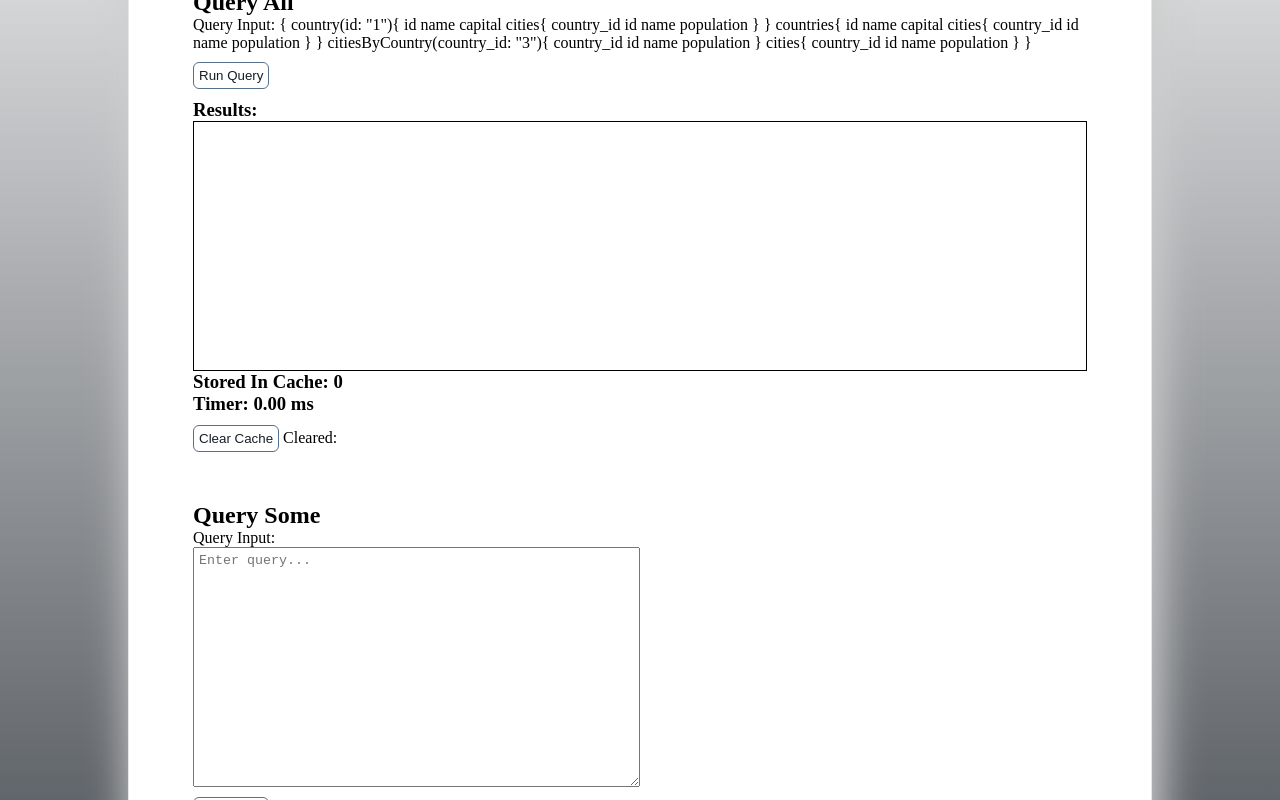
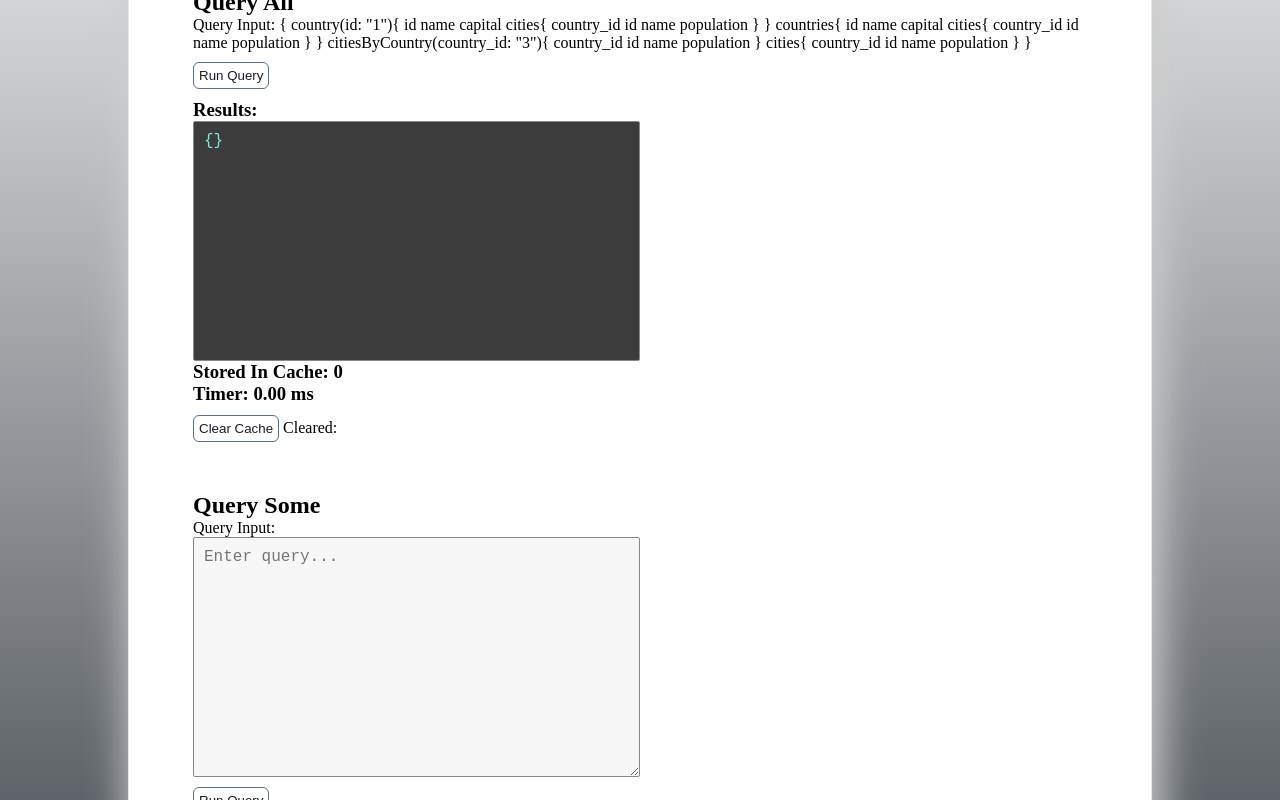
Before and after one commit to open-source-labs/Quell, a React (Create React App) app in the folder test-site/client/: page / in a window 1280 px wide. Shown: the part 300-1100 px from the top of the page. Built offline with nearby package versions, Linux system fonts and the light colour scheme; a web font is replaced by a local one.

Commit message:
Format results view

```diff
--- a/test-site/client/src/components/QueryAll.jsx
+++ b/test-site/client/src/components/QueryAll.jsx
@@ -3,7 +3,7 @@ import Quell from '../quell-client.js'
 
 // component to get ALL data from our created DB
 const QueryAll = () => {
-  const [queryResponse, setQueryResponse] = useState('');
+  const [queryResponse, setQueryResponse] = useState({});
   const [storageSpace, setStorageSpace] = useState('0');
   const [fetchTime, setFetchTime] = useState('0.00 ms');
   const [cacheStatus, setCacheStatus] = useState('');
@@ -47,17 +47,24 @@ const QueryAll = () => {
     }
   }
   `
+
   const formatTimer = (time) => {
     return time.toFixed(2) + ' ms'
   }
 
   const handleFetchClick = () => {
     Quell.quellFetch(queryCall)
-      .then(res => setQueryResponse(res))
-      .then(() => {
-        setStorageSpace(Quell.calculateSessionStorage())
-        const fTime = formatTimer(Quell.performanceTime)
-        setFetchTime(fTime)
+      .then(res => JSON.parse(res))
+      .then(res => {
+        // query response state
+        setQueryResponse(res);
+
+        // storage state
+        setStorageSpace(Quell.calculateSessionStorage());
+
+        // timer state
+        const fTime = formatTimer(Quell.performanceTime);
+        setFetchTime(fTime);
       })
       .catch(err => console.log(err))
   }
@@ -77,7 +84,11 @@ const QueryAll = () => {
       <button onClick={handleFetchClick}>Run Query</button>
       <h3>Results:</h3>
       <div className="results-view">
-        {queryResponse}
+        <pre>
+          <code>
+            {JSON.stringify(queryResponse, null, 2)}
+          </code>
+        </pre>
       </div>
       <h3>Stored In Cache: {storageSpace}</h3>
       <h3>Timer: {fetchTime}</h3>
--- a/test-site/client/src/components/QuerySome.jsx
+++ b/test-site/client/src/components/QuerySome.jsx
@@ -4,7 +4,7 @@ import Quell from '../quell-client.js'
 // component to get ALL data from our created DB
 const QuerySome = () => {
   const [queryInput, setQueryInput] = useState('');
-  const [queryResponse, setQueryResponse] = useState('');
+  const [queryResponse, setQueryResponse] = useState({});
   // const [queryResponseError, setQueryResponseError] = useState('');
   const [storageSpace, setStorageSpace] = useState('0');
   const [fetchTime, setFetchTime] = useState('0.00 ms');
@@ -20,12 +20,17 @@ const QuerySome = () => {
 
   const handleFetchClick = () => {
     Quell.quellFetch(queryInput)
-      .then(res => setQueryResponse(res))
-      .then(() => {
-        setStorageSpace(Quell.calculateSessionStorage())
-        const fTime = formatTimer(Quell.performanceTime)
-        console.log('ftime', fTime)
-        setFetchTime(fTime)
+      .then(res => JSON.parse(res))
+      .then(res => {
+        // query response state
+        setQueryResponse(res);
+
+        // storage state
+        setStorageSpace(Quell.calculateSessionStorage());
+
+        // timer state
+        const fTime = formatTimer(Quell.performanceTime);
+        setFetchTime(fTime);
       })
       .catch(err => console.log(err))
   }
@@ -42,13 +47,17 @@ const QuerySome = () => {
     <div className="query-container">
       <h2>Query Some</h2>
       <div className="text-area">
-        <label htmlFor="custom-query">Query Input: {queryInput}</label><br/>
+        <label htmlFor="custom-query">Query Input:</label><br/>
         <textarea id="custom-query" placeholder="Enter query..." onChange={handleChange}></textarea><br/>
         <button className="run-query-btn" onClick={handleFetchClick}>Run Query</button>
       </div>
       <h3>Results:</h3>
       <div className="results-view">
-        {queryResponse}
+        <pre>
+          <code>
+            {JSON.stringify(queryResponse, null, 2)}
+          </code>
+        </pre>
       </div>
       <h3>Stored In Cache: {storageSpace}</h3>
       <h3>Timer: {fetchTime}</h3>
--- a/test-site/client/src/index.scss
+++ b/test-site/client/src/index.scss
@@ -29,7 +29,7 @@ body {
   font-family: 'Alegreya Sans SC';
   letter-spacing: 6px;
   font-size: 60px;
-  color: rgb(66, 66, 66);
+  color: #424242;
 }
 
 .query-container {
@@ -37,10 +37,15 @@ body {
 }
 
 textarea {
+  background: #f7f7f7;
+  color: #3c3c3c;
+  font-size: 16px;
   outline: none;
-  padding: 5px;
+  border: 1px solid #888888;
+  border-radius: 2px;
   width: 50%;
   height: 30%;
+  padding: 10px;
 }
 
 button {
@@ -64,10 +69,15 @@ button:active {
 }
 
 .results-view {
-  border: 1px solid black;
-  height: 250px;
+  background: #3c3c3c;
+  color: #85e6e1;
+  font-size: 16px;
+  border: 1px solid #888888;
+  border-radius: 2px;
+  width: 50%;
+  height: 30%;
   padding: 10px;
-  overflow: auto;
+  overflow-y: scroll;
 }
 
 footer {
```
